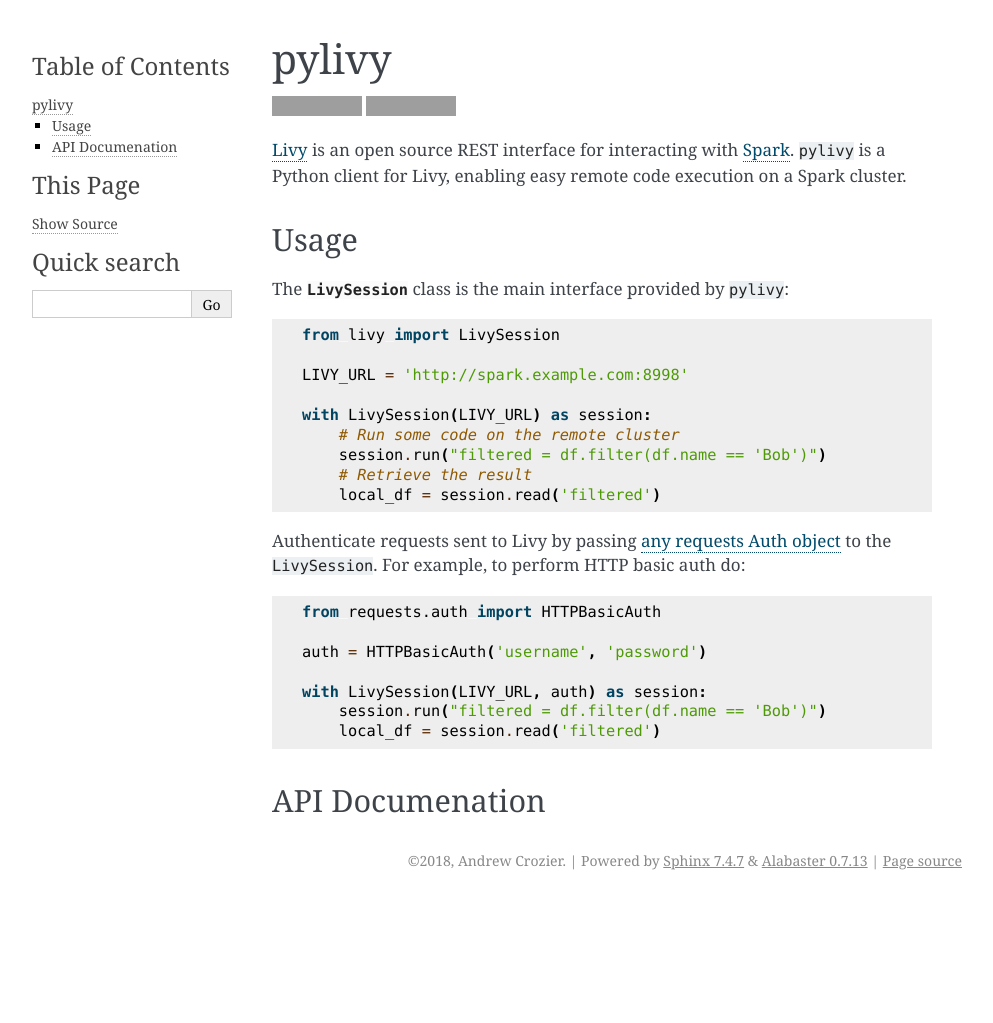
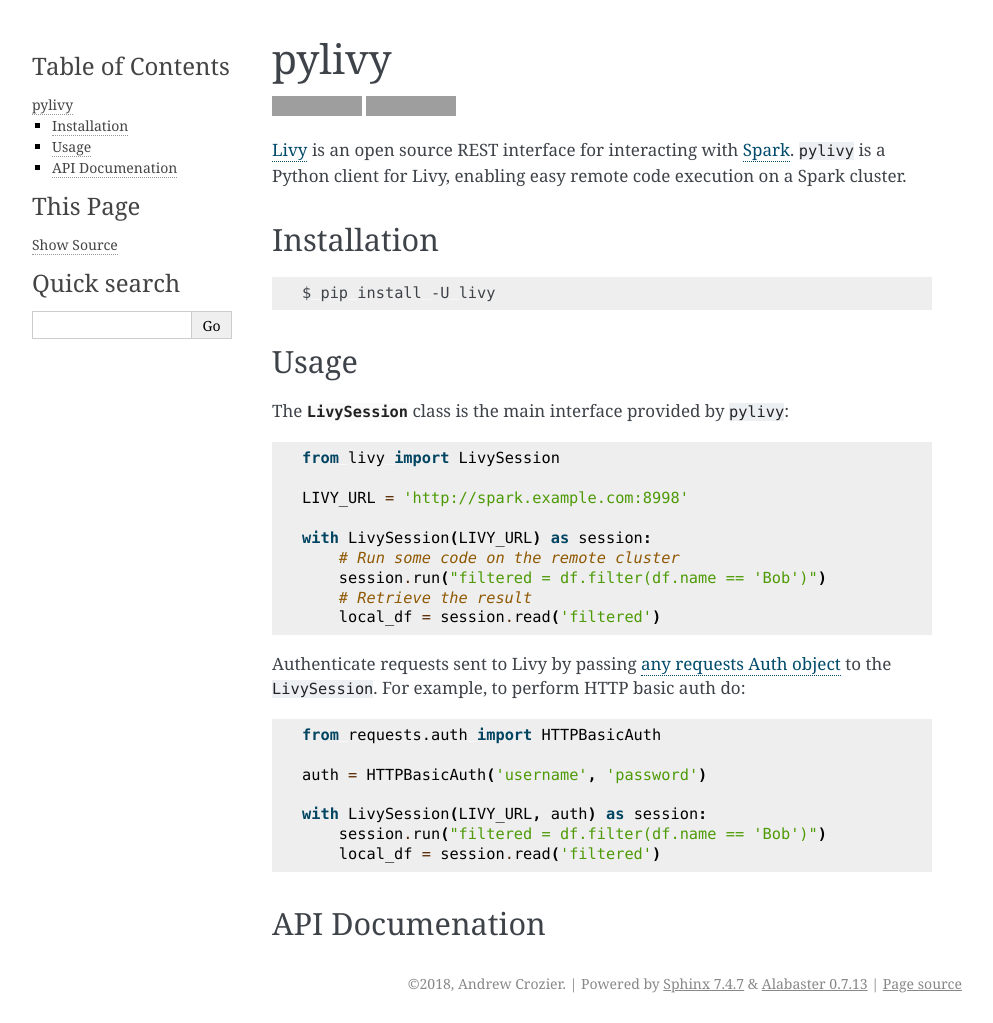
Before and after one commit to acroz/pylivy, a Sphinx documentation site: the page built from docs/index.rst, in a window 1280 px wide. Shown: the whole page, without its empty margins (148-1141 px from the left). Built offline with Sphinx 7.4.7, drawn with Linux system fonts in a browser that asks for light colours; pages that are not in the unit, such as notebooks, are missing from menus; before the commit the page ends 900 px from its top, so only the background shows below that; grey boxes are pictures that could not be loaded.

Commit message:
Add installation instructions to docs

```diff
--- a/docs/index.rst
+++ b/docs/index.rst
@@ -10,6 +10,13 @@
 `Livy <https://livy.incubator.apache.org/>`_ is an open source REST interface
 for interacting with `Spark <http://spark.apache.org/>`_. ``pylivy`` is a
 Python client for Livy, enabling easy remote code execution on a Spark cluster.
+
+Installation
+------------
+
+.. code:: bash
+
+    $ pip install -U livy
 
 Usage
 -----
```
